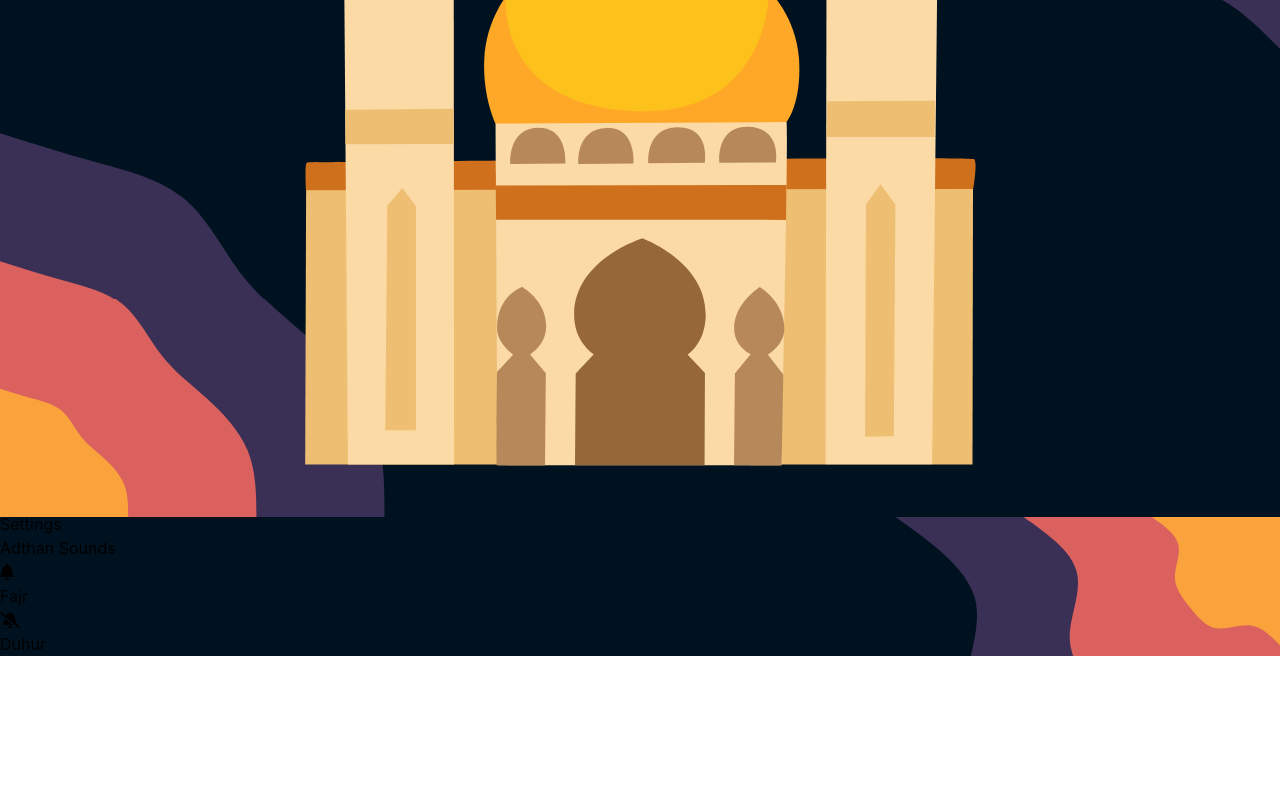
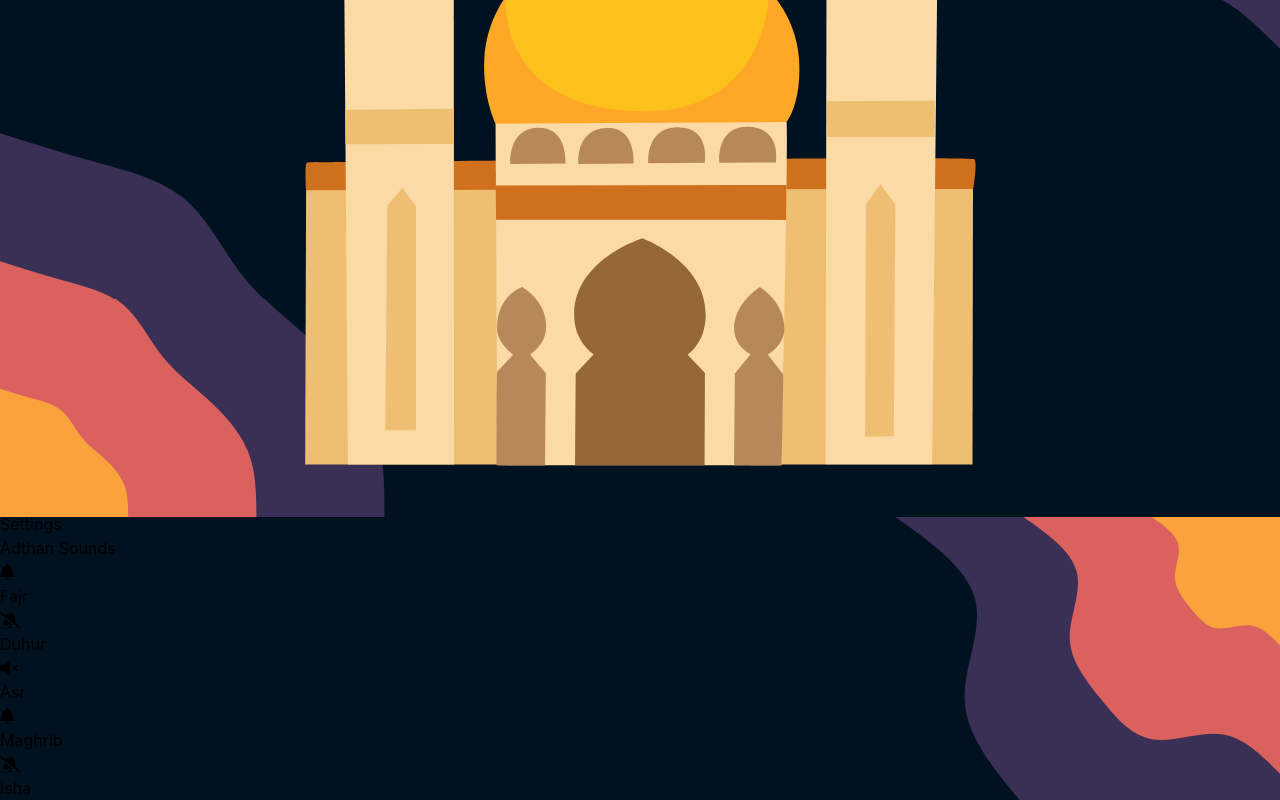
Before and after one commit to stdcout1/sleekadthan-tauri, a React (Vite) app: page / in a window 1280 px wide. Shown: the part 336-1136 px from the top of the page. Before the commit the page ends 992 px from the top, so only its background shows below. Built offline with nearby package versions, Linux system fonts and the light colour scheme; what @material-tailwind/react would draw is missing.

Commit message:
Added the rest of the prayers in the setting card

```diff
--- a/src/App.jsx
+++ b/src/App.jsx
@@ -117,7 +117,7 @@ function App() {
 	}, [])
 
   return (
-    <div className="flex-col space-y-10 mt-20 border-2">
+    <div className="flex-col space-y-10 mt-20">
       <div className="row">
         <Logo></Logo>
       </div>
--- a/src/elements/Cards/SettingCard.jsx
+++ b/src/elements/Cards/SettingCard.jsx
@@ -25,6 +25,9 @@ const SettingCard = (props) => {
         <Typography className = "flex-col place-items-center space-y-3">
           <SoundControl name = 'Fajr' data = {props.data}></SoundControl>
           <SoundControl name = 'Duhur' data = {props.data}></SoundControl>
+          <SoundControl name = 'Asr' data = {props.data}></SoundControl>
+          <SoundControl name = 'Maghrib' data = {props.data}></SoundControl>
+          <SoundControl name = 'Isha' data = {props.data}></SoundControl>
         </Typography>
       </CardBody>
     </Card>
```
